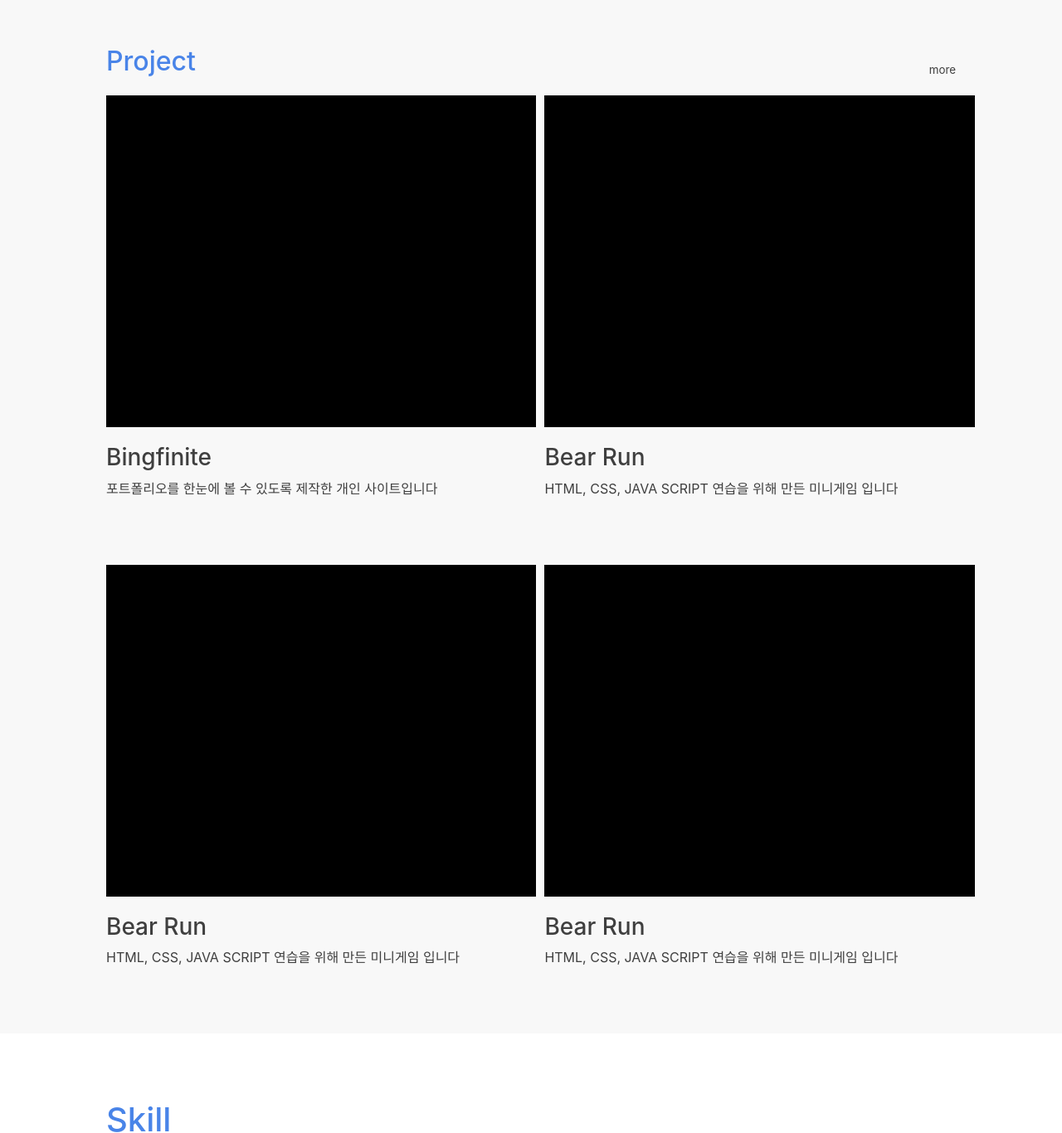
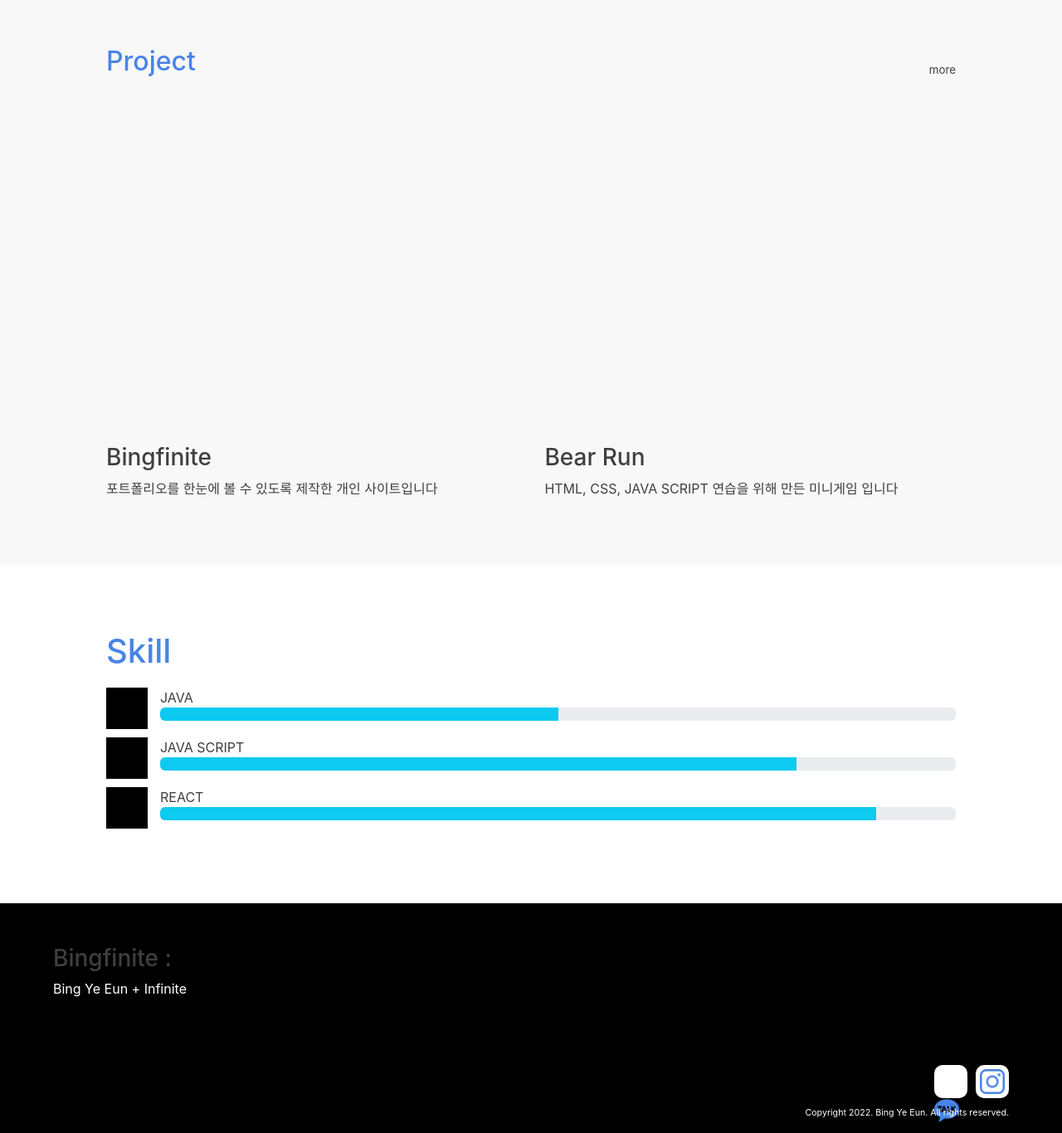
Before and after one commit to woonyBing/bingfinite, a React (Create React App) app: page / in a window 1280 px wide. Shown: the part 1105-2471 px from the top of the page at 83% size. Built offline with nearby package versions, Linux system fonts and the light colour scheme.

Commit message:
이미지 안 들어 가는 거 물어보기

```diff
--- a/src/App.css
+++ b/src/App.css
@@ -114,7 +114,7 @@ li {
 }
 .cardImg {
   height: 400px;
-  background-color: black;
+  /* background-color: black; */
 }
 .cardName {
   margin-top: 20px;
--- a/src/App.js
+++ b/src/App.js
@@ -6,6 +6,7 @@ import AboutMe from "./component/AboutMe/AboutMe.js";
 import Contact from "./component/Contact/Contact.js";
 import Project from "./component/Project/Project.js";
 import Skill from "./component/Skill/Skill.js";
+import { useState, useEffect } from "react";
 
 function App() {
   let navigate = useNavigate();
@@ -103,30 +104,35 @@ function MainAboutMe() {
 }
 
 function MainProject() {
+  let [pjList, setpjList] = useState([
+    {
+      id : 'pj001',
+      name : 'Bingfinite',
+      content : '포트폴리오를 한눈에 볼 수 있도록 제작한 개인 사이트입니다',
+      imgPath : 'images/pj_bingfinite.png'
+    },
+    {
+      id : 'pj002',
+      name : 'Bear Run',
+      content : 'HTML, CSS, JAVA SCRIPT 연습을 위해 만든 미니게임 입니다',
+      imgPath : ''
+    },
+  ]);
+
   return(
     <div className="Project">
       <h2 className="ProjectTitle">Project</h2>
       <div className="morePj">more</div>
       <div className="mainPjCard">
         <div className="cardBox">
-          <div className="cardImg"></div>
-          <h3 className="cardName">Bingfinite</h3>
-          <div className="cardContent">포트폴리오를 한눈에 볼 수 있도록 제작한 개인 사이트입니다</div>
+          <div className="cardImg" src={process.env.PUBLIC_URL + pjList[0].imgPath}></div>
+          <h3 className="cardName">{pjList[0].name}</h3>
+          <div className="cardContent">{pjList[0].content}</div>
         </div>
         <div className="cardBox">
           <div className="cardImg"></div>
-          <h3 className="cardName">Bear Run</h3>
-          <div className="cardContent">HTML, CSS, JAVA SCRIPT 연습을 위해 만든 미니게임 입니다</div>
-        </div>
-        <div className="cardBox">
-          <div className="cardImg"></div>
-          <h3 className="cardName">Bear Run</h3>
-          <div className="cardContent">HTML, CSS, JAVA SCRIPT 연습을 위해 만든 미니게임 입니다</div>
-        </div>
-        <div className="cardBox">
-          <div className="cardImg"></div>
-          <h3 className="cardName">Bear Run</h3>
-          <div className="cardContent">HTML, CSS, JAVA SCRIPT 연습을 위해 만든 미니게임 입니다</div>
+          <h3 className="cardName">{pjList[1].name}</h3>
+          <div className="cardContent">{pjList[1].content}</div>
         </div>
       </div>
     </div>
```
Also changed, not shown: public/images/pj_bingfinite.png (added).
